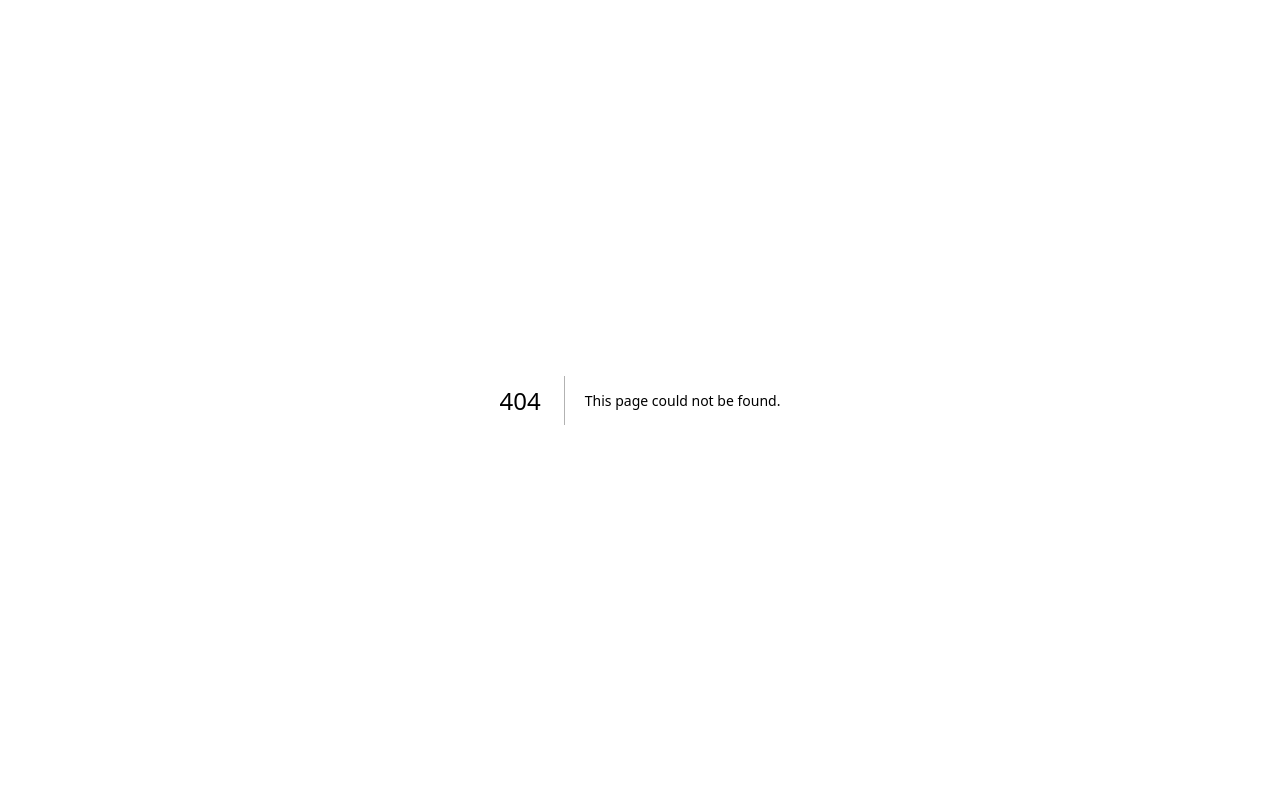
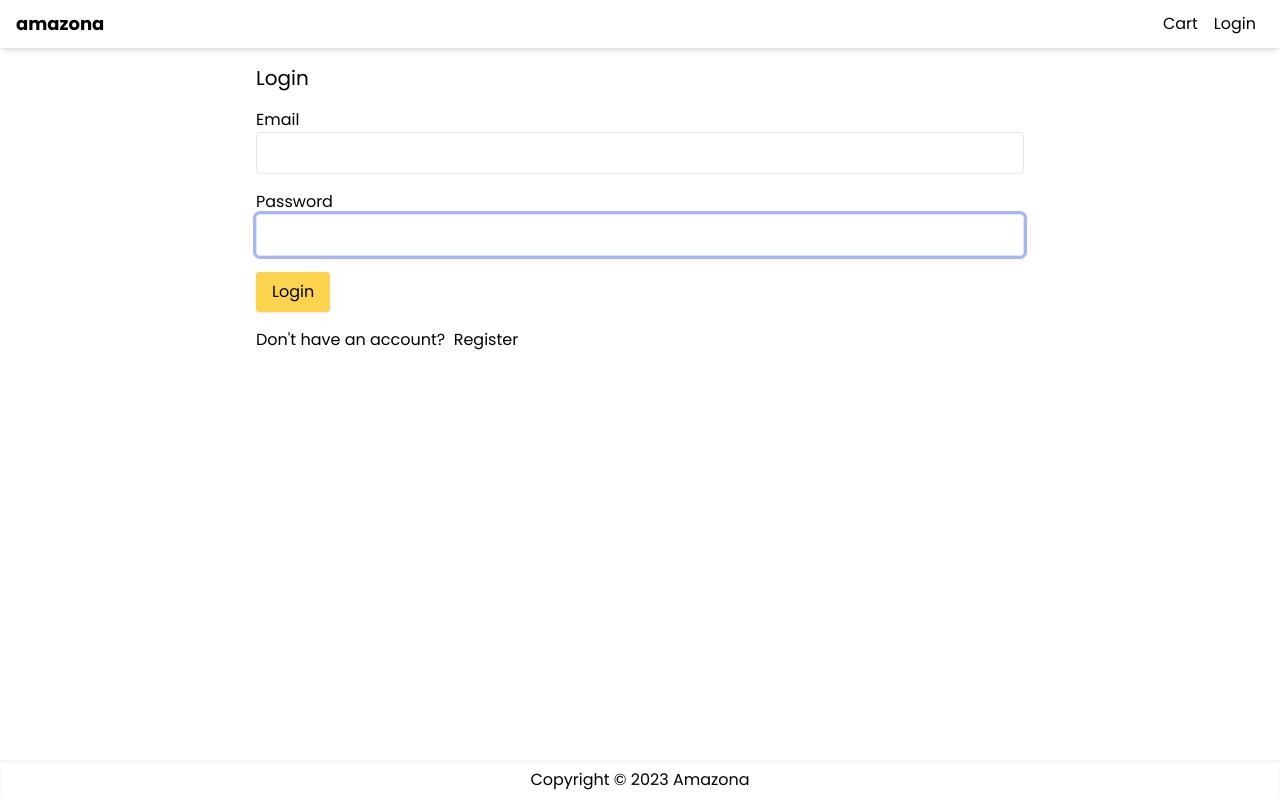
Before and after one commit to Yuric888/yuric-nextjs-amazona, a Next.js app: page /login in a window 1280 px wide. Before the commit this address had no page. Built offline with nearby package versions, Linux system fonts and the light colour scheme.

Commit message:
create-form login with react-hook-form

```diff
--- a/package.json
+++ b/package.json
@@ -20,6 +20,7 @@
     "next": "13.2.1",
     "react": "18.2.0",
     "react-dom": "18.2.0",
+    "react-hook-form": "^7.43.2",
     "typescript": "4.9.5"
   },
   "devDependencies": {
--- a/src/components/Layout.tsx
+++ b/src/components/Layout.tsx
@@ -4,7 +4,7 @@
 import { useEffect, useState } from "react";
 
 type Props = {
-  children: React.ReactNode | React.ReactNode[];
+  children: React.ReactElement | React.ReactElement[];
   title: string;
 };
 
--- a/src/pages/cart/index.tsx
+++ b/src/pages/cart/index.tsx
@@ -108,7 +108,7 @@
               </li>
               <li>
                 <button
-                  onClick={() => router.push("/shipping")}
+                  onClick={() => router.push(`login?redirect=/shipping`)}
                   className="w-full primary-button"
                 >
                   Check Out
--- /dev/null
+++ b/src/pages/login/index.tsx
@@ -0,0 +1,76 @@
+import Layout from "@/components/Layout";
+import Link from "next/link";
+import { useForm } from "react-hook-form";
+type Props = {};
+type FormValues = {
+  email: string;
+  password: string;
+};
+
+const LoginScreen = (props: Props) => {
+  const {
+    handleSubmit,
+    register,
+    formState: { errors },
+  } = useForm<FormValues>();
+  const submitHandler = ({ email, password }: FormValues) => {};
+  return (
+    <Layout title="login">
+      <form
+        className="mx-auto max-w-screen-md"
+        onSubmit={handleSubmit(submitHandler)}
+      >
+        <h1 className="mb-4 text-xl">Login</h1>
+        <div className="mb-4">
+          <label htmlFor="email">Email</label>
+          <input
+            type="email"
+            className="w-full"
+            id="email"
+            autoFocus
+            {...register("email", {
+              required: "Please enter email",
+              pattern: {
+                value: /^[A-Z0-9._%+-]+@[A-Z0-9.-]+\.[A-Z]{2,}$/i,
+                message: "Please enter valid email",
+              },
+            })}
+          />
+          {errors.email && (
+            <div className="text-red-500">
+              {errors.email.message?.toString()}
+            </div>
+          )}
+        </div>
+        <div className="mb-4">
+          <label htmlFor="password">Password</label>
+          <input
+            type="password"
+            className="w-full"
+            id="password"
+            autoFocus
+            {...register("password", {
+              required: "Please enter password",
+              minLength: {
+                value: 6,
+                message: "Password is more than 5 chars",
+              },
+            })}
+          />
+          {errors.password && (
+            <div className="text-red-500">
+              {errors.password.message?.toString()}
+            </div>
+          )}
+        </div>
+        <button className="primary-button mb-4">Login</button>
+        <div className="mb-4">
+          Don&apos;t have an account? &nbsp;
+          <Link href="/register">Register</Link>
+        </div>
+      </form>
+    </Layout>
+  );
+};
+
+export default LoginScreen;
--- a/src/styles/globals.css
+++ b/src/styles/globals.css
@@ -20,3 +20,8 @@
 .primary-button {
   @apply rounded bg-amber-300 py-2 px-4 shadow outline-none hover:bg-amber-400 active:bg-amber-500;
 }
+input,
+select,
+textarea {
+  @apply rounded border p-2 outline-none ring-indigo-300 focus:ring;
+}
--- a/src/utils/StoreContext.tsx
+++ b/src/utils/StoreContext.tsx
@@ -8,7 +8,7 @@
   useReducer,
 } from "react";
 type StoreProviderProps = {
-  children: ReactNode;
+  children: React.ReactElement | React.ReactElement[];
 };
 export enum CartActionType {
   CART_ADD_ITEM = "ADD",
```
Also changed, not shown: 2 other files (tests, documents, lock files or other folders).
